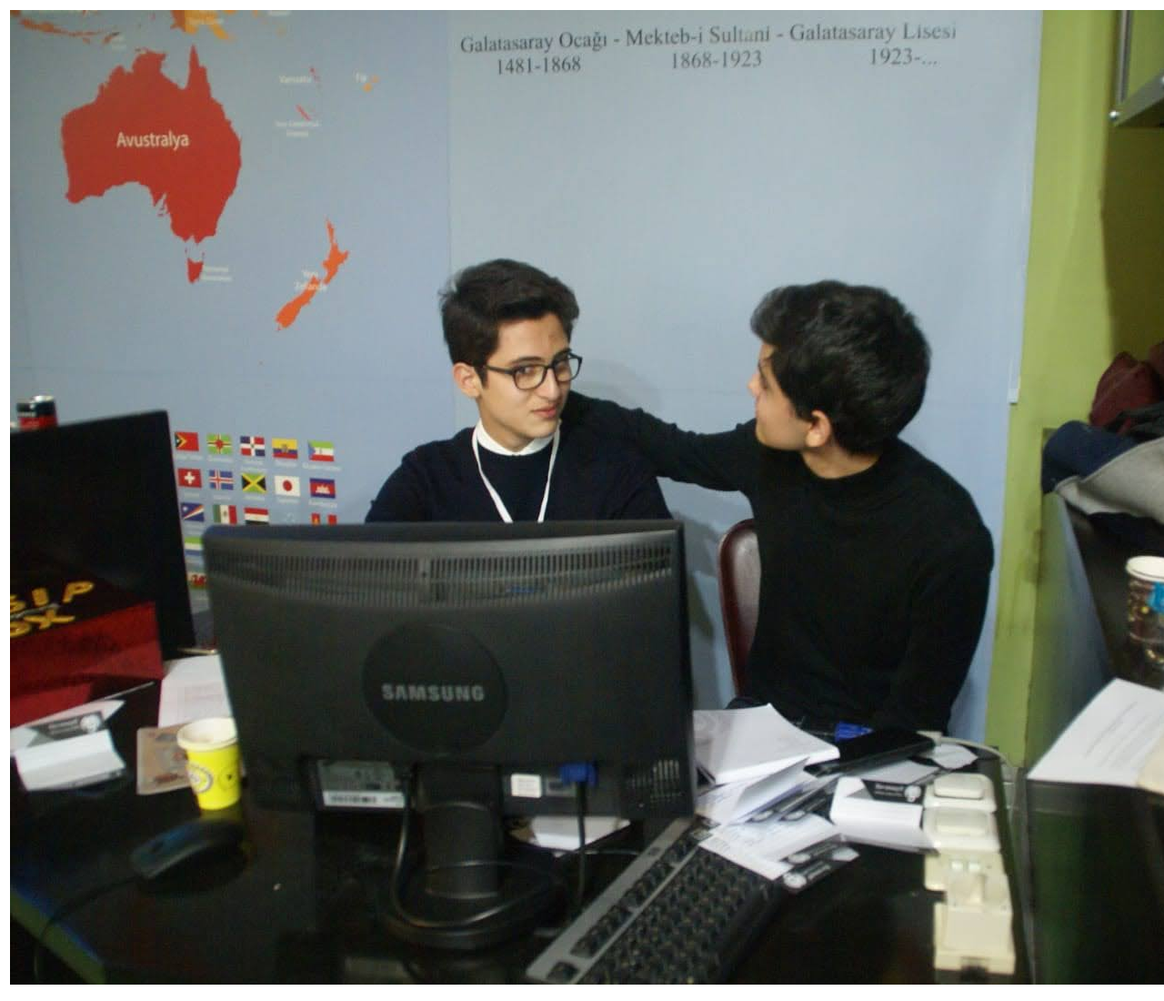
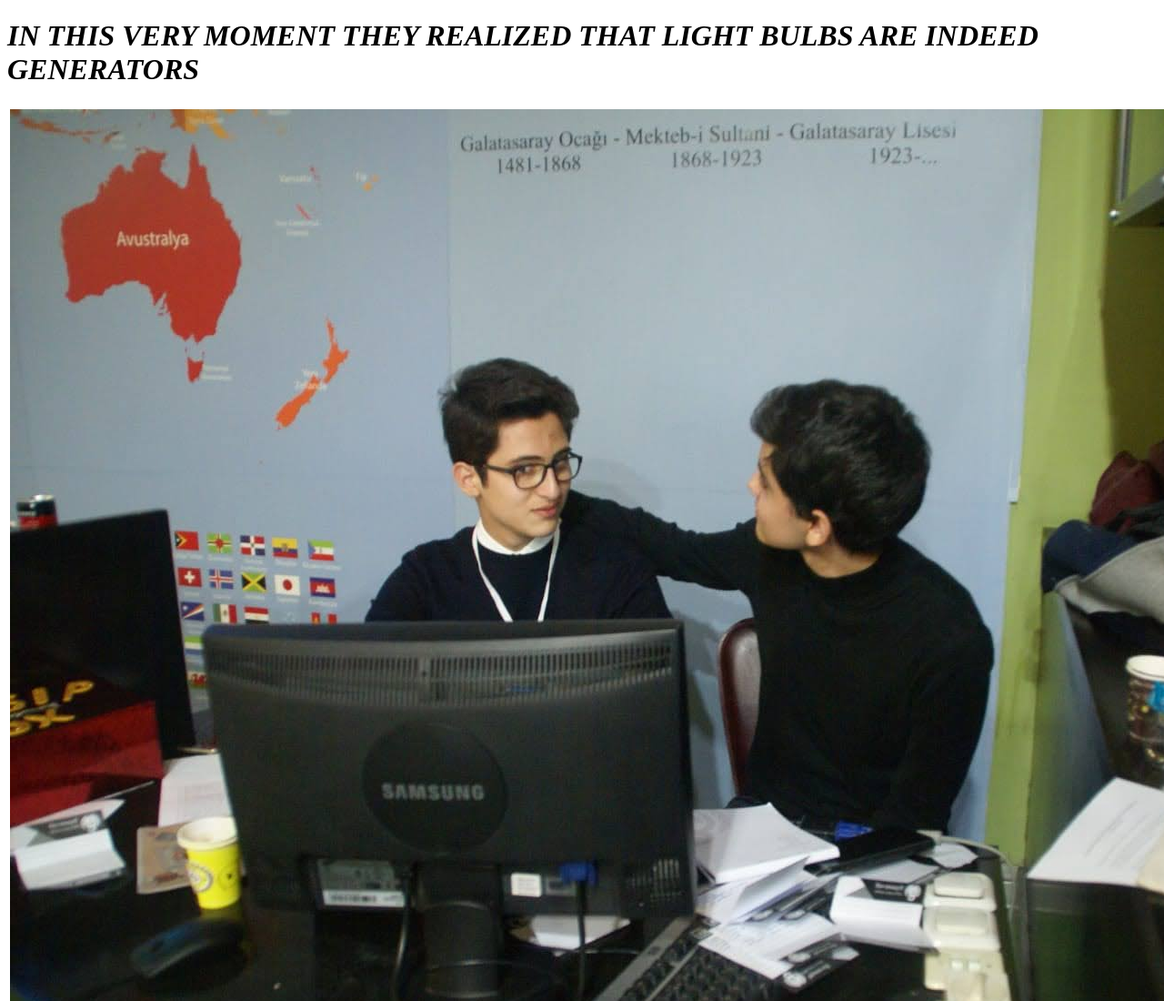
Before and after one commit to yigitbatki/cv, a plain HTML site: page index.html in a window 1280 px wide. Shown: the top 1100 px of the page at 91% size. Drawn offline with Linux system fonts and the light colour scheme.

Commit message:
Update index.html

```diff
--- a/index.html
+++ b/index.html
@@ -9,6 +9,7 @@
 <body>
 <table>
 <td><img src="IMG-20191217-WA0015.jpg" alt="no spoilers"></td>
+  <h1><i>IN THIS VERY MOMENT THEY REALIZED THAT LIGHT BULBS ARE INDEED GENERATORS</i></h1>
 </table>
 
 </body>
```
